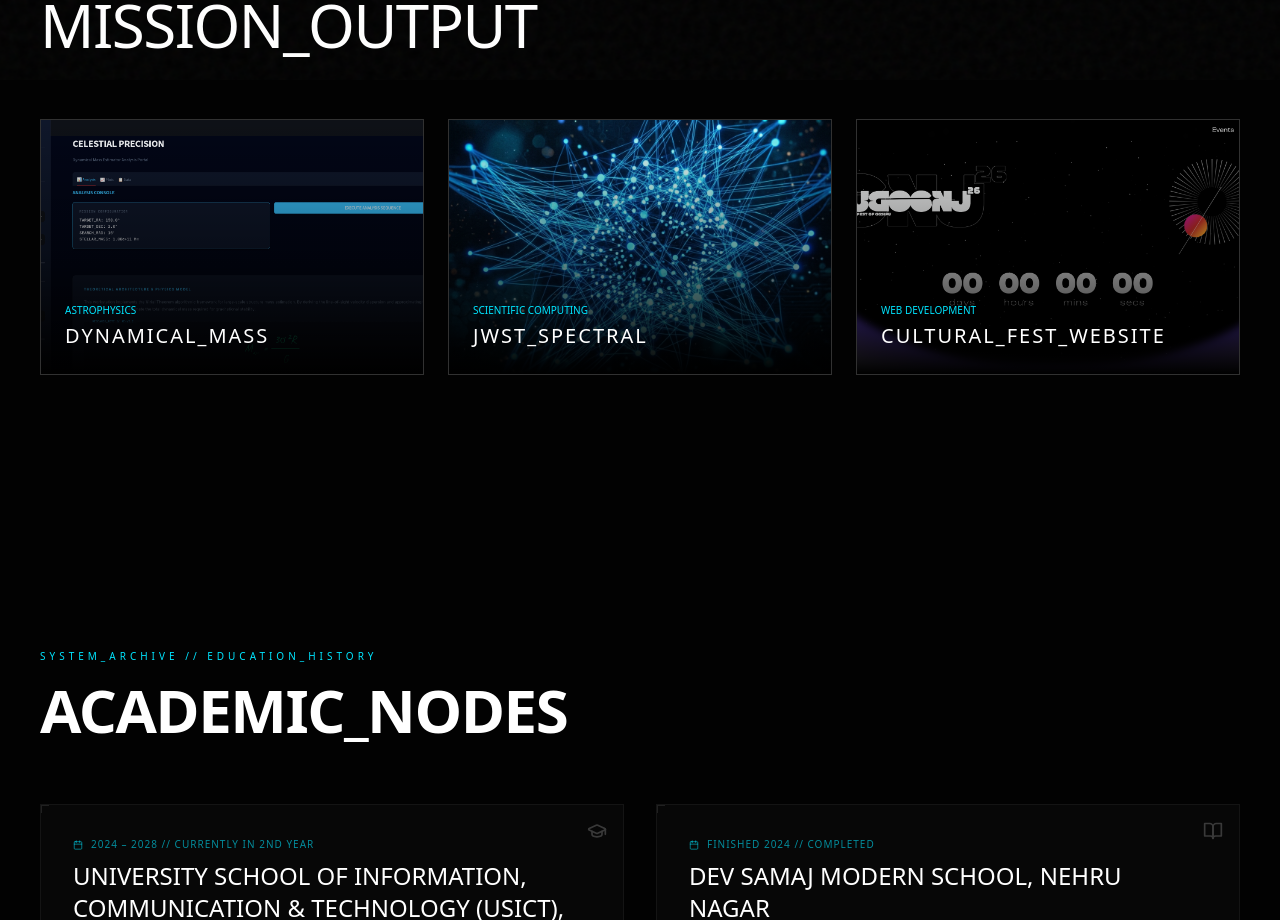
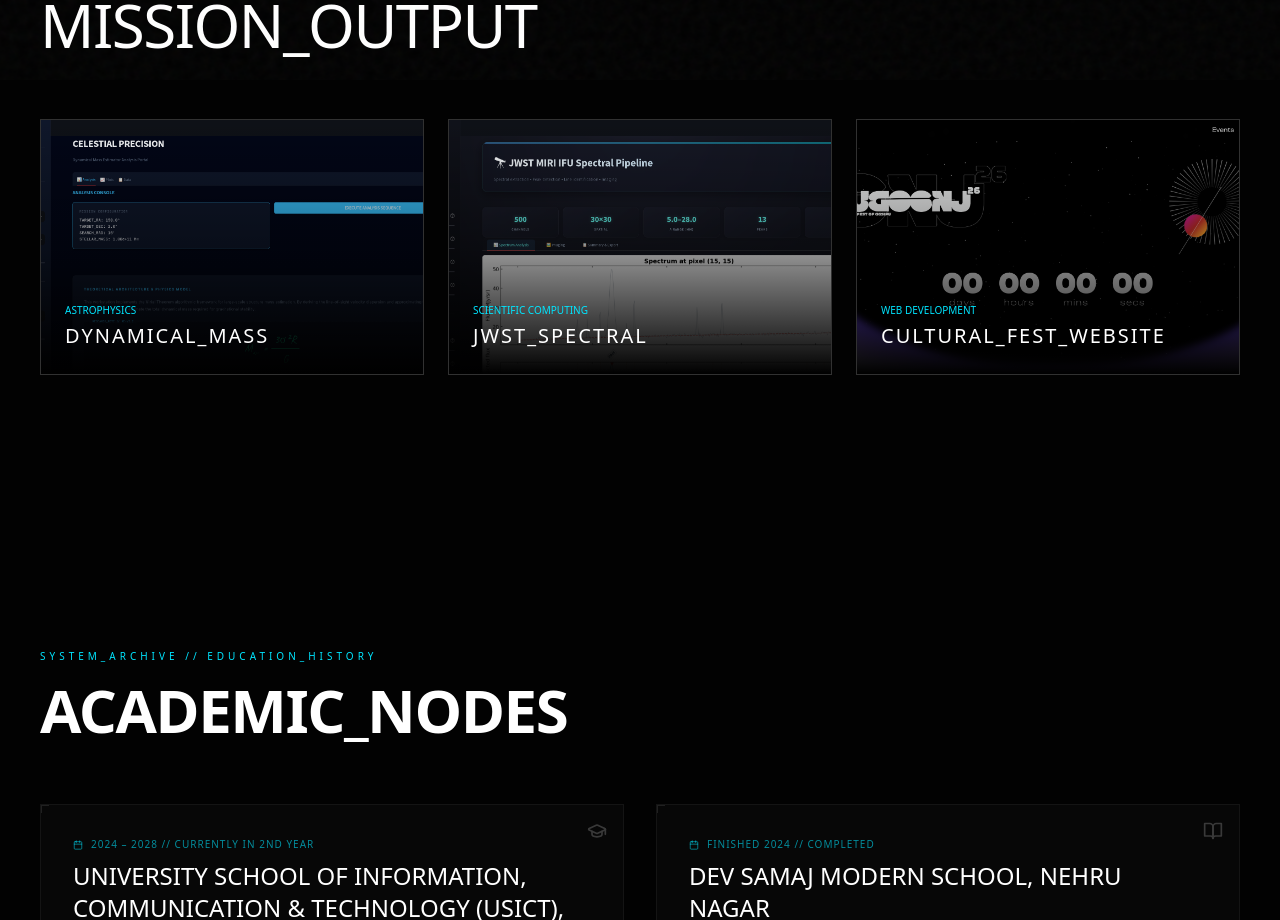
Before and after one commit to arachknight66/portfolio_v2, a Next.js app: page / in a window 1280 px wide. Shown: the part 1680-2600 px from the top of the page. Built offline with nearby package versions, Linux system fonts and the light colour scheme.

Commit message:
feat: add JWST MIRI IFU image and update project gallery component

```diff
--- a/src/sections/ProjectGallery.tsx
+++ b/src/sections/ProjectGallery.tsx
@@ -21,9 +21,10 @@ export const projects = [
         id: "2",
         title: "JWST_SPECTRAL",
         category: "Scientific Computing",
-        img: "/p2.png",
+        img: "/JWST_MIRI_IFU.png",
         description: "Spectral line identification in NGC 7469 using AstroPy and MIRI data.",
-        fullDescription: "Deep extraction of ionic emission kernels from James Webb Space Telescope Mid-Infrared Instrument (MIRI) spectroscopic cubes. The project utilizes AstroPy and custom signal processing to probe the kinetics of ionized gas in the active galactic nucleus of NGC 7469."
+        fullDescription: "Deep extraction of ionic emission kernels from James Webb Space Telescope Mid-Infrared Instrument (MIRI) spectroscopic cubes. The project utilizes AstroPy and custom signal processing to probe the kinetics of ionized gas in the active galactic nucleus of NGC 7469.",
+        github: "https://github.com/arachknight66/IFU_Spectral_Cube"
     },
     {
         id: "3",
```
Also changed, not shown: public/JWST_MIRI_IFU.png (added), public/p2.png (deleted).
